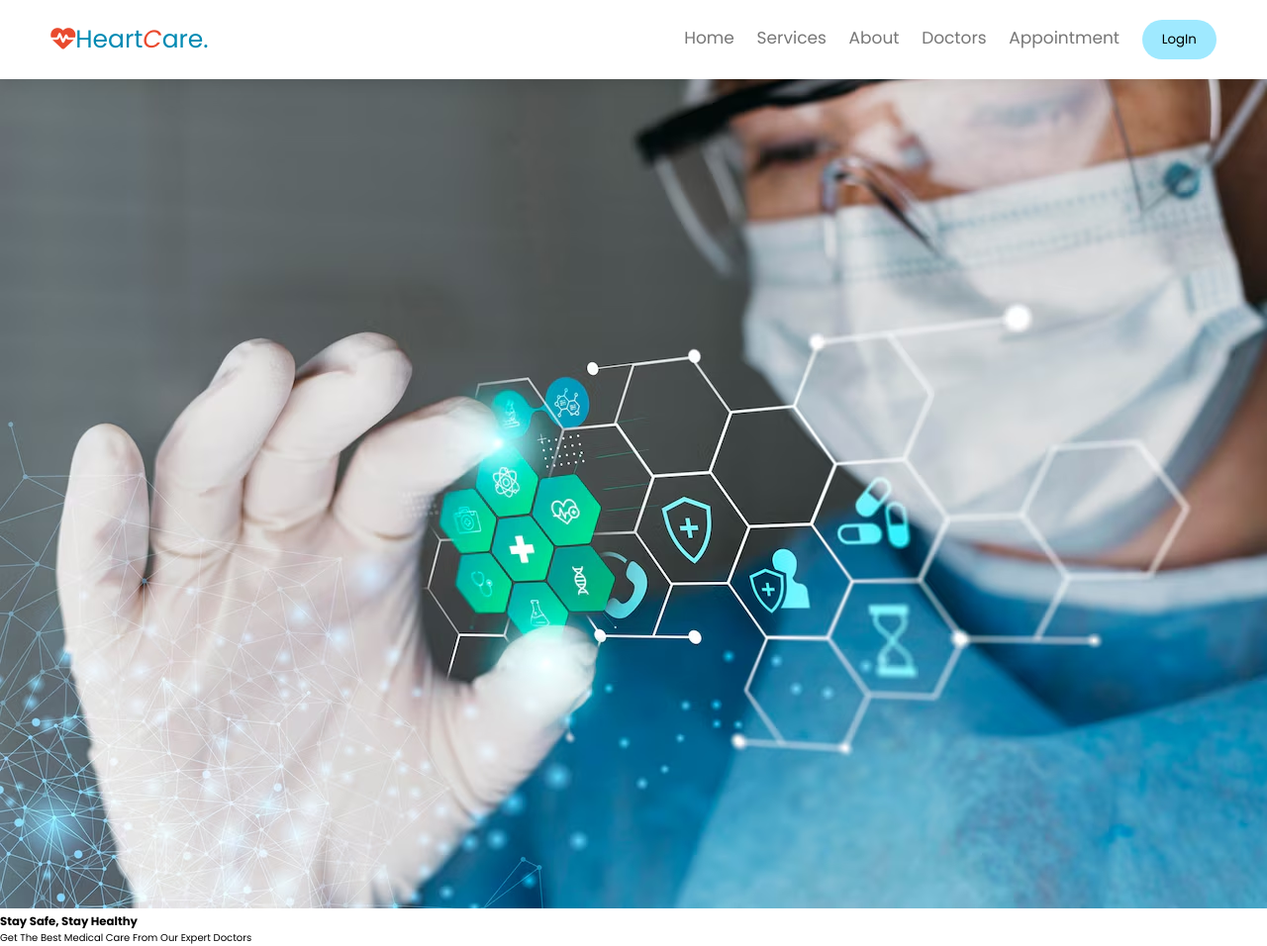
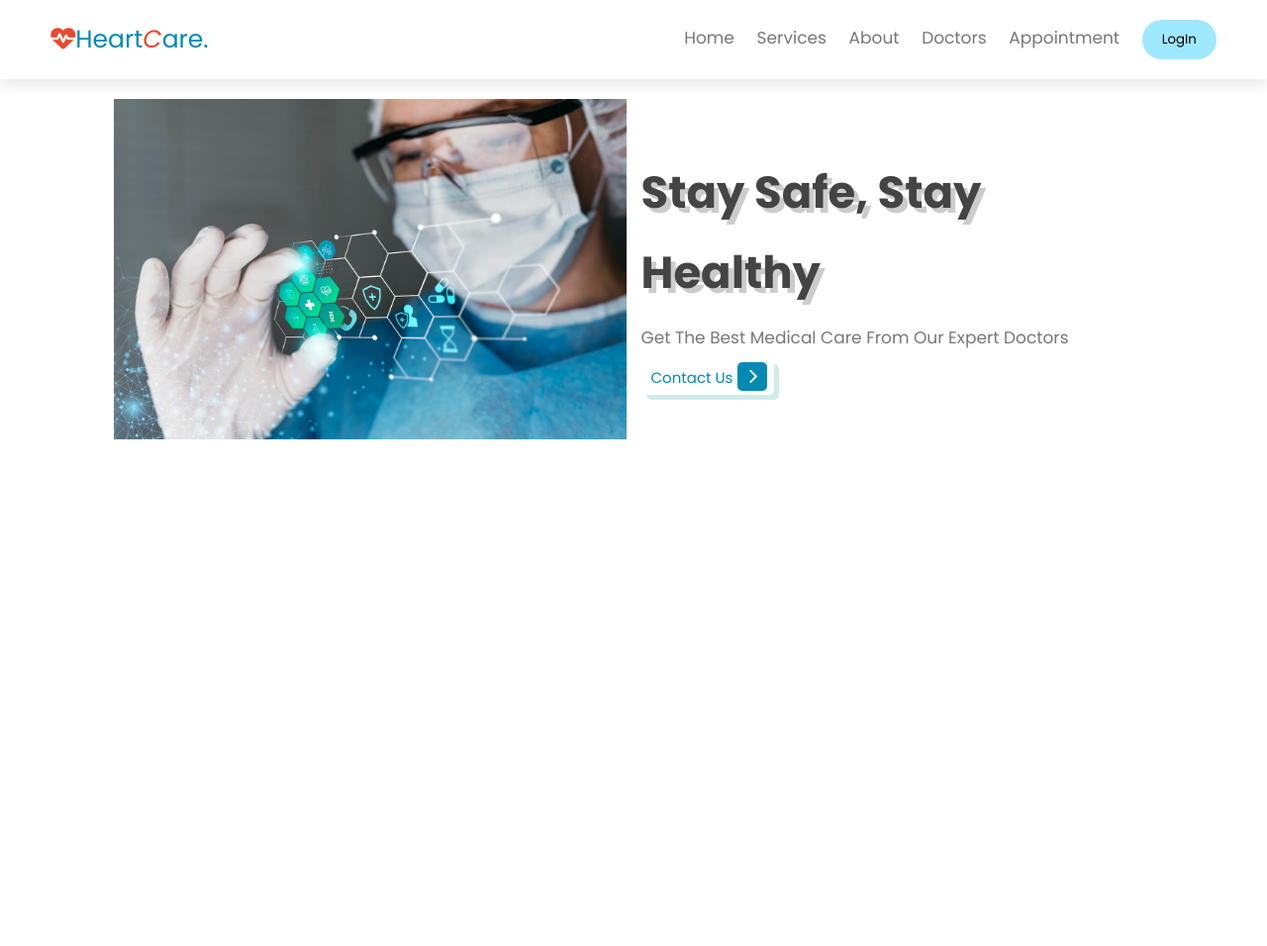
Before and after one commit to Dhoritri/Heart-Health-Monitoring-System, a PHP site: page / in a window 1280 px wide; the page is wider, and only the part inside the window is pictured. Shown: that part at 99% size. After the commit the page ends 444 px from the top of that part, so only its background shows below. Run offline with PHP 8.4, Linux system fonts and the light colour scheme; a stand-in replaces the project's code that opens the database connection.

Commit message:
homepage update

```diff
--- a/css/style.css
+++ b/css/style.css
@@ -24,6 +24,38 @@
     overflow-x: hidden;
     scroll-padding-top: 7rem;
     scroll-behavior: smooth;
+}
+section{
+    padding: 2rem  9%;
+}
+.btn{
+    margin-top: 2rem;
+    padding: .75rem;
+    padding-left: 1rem;
+    border: var(--border);
+    border-radius: .5rem;
+    box-shadow: var(--box-shadow);
+    color: #008AB3;
+    cursor: pointer;
+    font-size: 1.5rem;
+}
+.btn span{
+    padding: .7rem 1rem;
+    border-radius: .5rem;
+    background: #008AB3;
+    color: #fff;
+    margin-left: .5rem;
+
+}
+.btn:hover {
+    background:#008AB3 ;
+    color: #fff;
+
+}
+.btn:hover span{
+    color: #008AB3;
+    background: #fff;
+    margin-left: 1rem;
 }
 .header{
     padding:2rem 4%;
@@ -67,9 +99,34 @@
     cursor: pointer;
     display: none;
 }
-
-
-
+.home{
+    display: flex;
+    align-items: center;
+    flex-wrap: wrap;
+    gap: 1.5rem;
+    padding-top:10rem;
+}
+.home .image{
+    flex: 1 1 45rem;
+}
+.home .image img{
+   width: 100%;
+}
+.home .content {
+    flex: 1 1 45rem;
+}
+.home .content h3{
+    font-size: 4.5rem;
+    color: var(--black);
+    line-height: 1.8;
+    text-shadow: var(--text-shadow);
+}
+.home .content p{
+    font-size: 1.7rem;
+    color: var(--light-color);
+    line-height: 1.8;
+    padding: 1rem 0;
+}
 
 
 
--- a/index.html
+++ b/index.html
@@ -34,6 +34,7 @@
     <div class="content">
         <h3>Stay Safe, Stay Healthy</h3>
         <p>Get the best medical care from our expert doctors</p>
+        <a href="#" class="btn">Contact Us<span class="fas fa-chevron-right"></span></a>
 
     </div>
 
```
